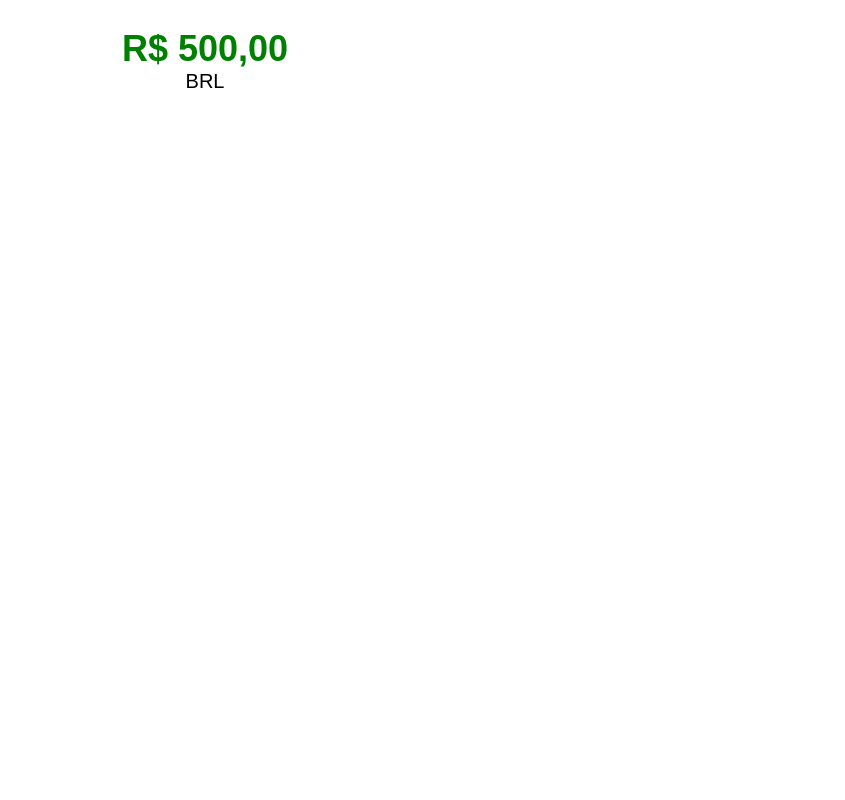
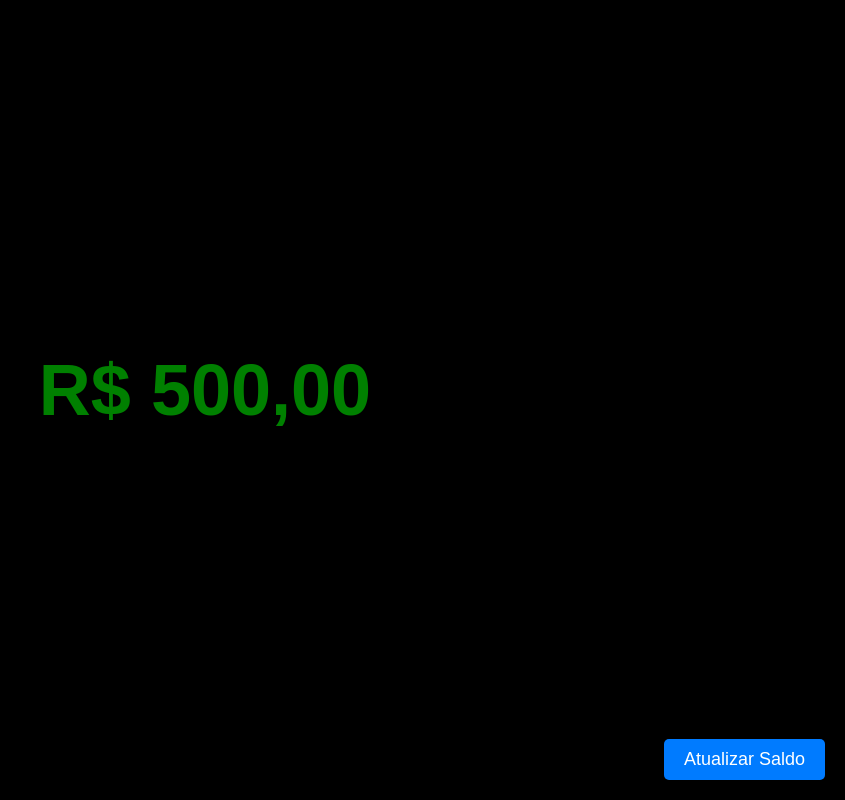
Before and after one commit to werloncosta/meusaldo, a plain HTML site: page index.html in a window 1280 px wide. Shown: the whole page, without its empty margins (435-1280 px from the left). Drawn offline with Linux system fonts and the light colour scheme.

Commit message:
Add files via upload

```diff
--- a/index.html
+++ b/index.html
@@ -7,14 +7,22 @@
     <style>
         body {
             font-family: 'Corpo', sans-serif;
+            background-color: #000; /* Fundo preto */
+            color: #fff; /* Texto branco */
+            display: flex;
+            justify-content: center;
+            align-items: center;
+            height: 100vh;
+            margin: 0;
             text-align: center;
-            padding: 20px;
+            flex-direction: column;
         }
 
         .saldo {
-            font-size: 36px; /* Aumentei a fonte */
+            font-size: 72px; /* Fonte bem grande */
             font-family: 'Corpo', sans-serif; /* Fonte Corporativo */
             font-weight: bold;
+            margin-bottom: 20px;
         }
 
         .positivo {
@@ -25,9 +33,21 @@
             color: red; /* Cor vermelha para negativo */
         }
 
-        .real {
-            font-size: 20px;
-            font-weight: normal;
+        .button {
+            background-color: #007bff;
+            color: white;
+            border: none;
+            padding: 10px 20px;
+            font-size: 18px;
+            border-radius: 5px;
+            cursor: pointer;
+            position: fixed;
+            bottom: 20px;
+            right: 20px;
+        }
+
+        .button:hover {
+            background-color: #0056b3;
         }
     </style>
 </head>
@@ -36,7 +56,11 @@
         <!-- O saldo será exibido aqui -->
     </div>
 
+    <button class="button" onclick="atualizarSaldo()">Atualizar Saldo</button>
+
     <script>
+        let saldoAtual = 500; // Saldo inicial
+
         function formatarSaldo(saldo) {
             const isNegative = saldo < 0;
             const saldoFormatado = saldo.toLocaleString('pt-BR', { style: 'currency', currency: 'BRL' });
@@ -50,15 +74,17 @@
         function exibirSaldo(saldo) {
             const { saldoFormatado, className } = formatarSaldo(saldo);
             const saldoElement = document.getElementById('saldo');
-            saldoElement.innerHTML = `
-                <span class="${className}">${saldoFormatado}</span>
-                <div class="real">BRL</div>
-            `;
+            saldoElement.innerHTML = `<span class="${className}">${saldoFormatado}</span>`;
         }
 
-        // Teste com saldo positivo e negativo
-        exibirSaldo(500); // Exemplo de saldo positivo
-        // exibirSaldo(-500); // Exemplo de saldo negativo
+        function atualizarSaldo() {
+            // Simula atualização de saldo (alterar conforme a lógica que você deseja)
+            saldoAtual = Math.random() > 0.5 ? 500 : -500; // Exemplo de alteração do saldo
+            exibirSaldo(saldoAtual);
+        }
+
+        // Exibir saldo inicial
+        exibirSaldo(saldoAtual);
     </script>
 </body>
 </html>
```
